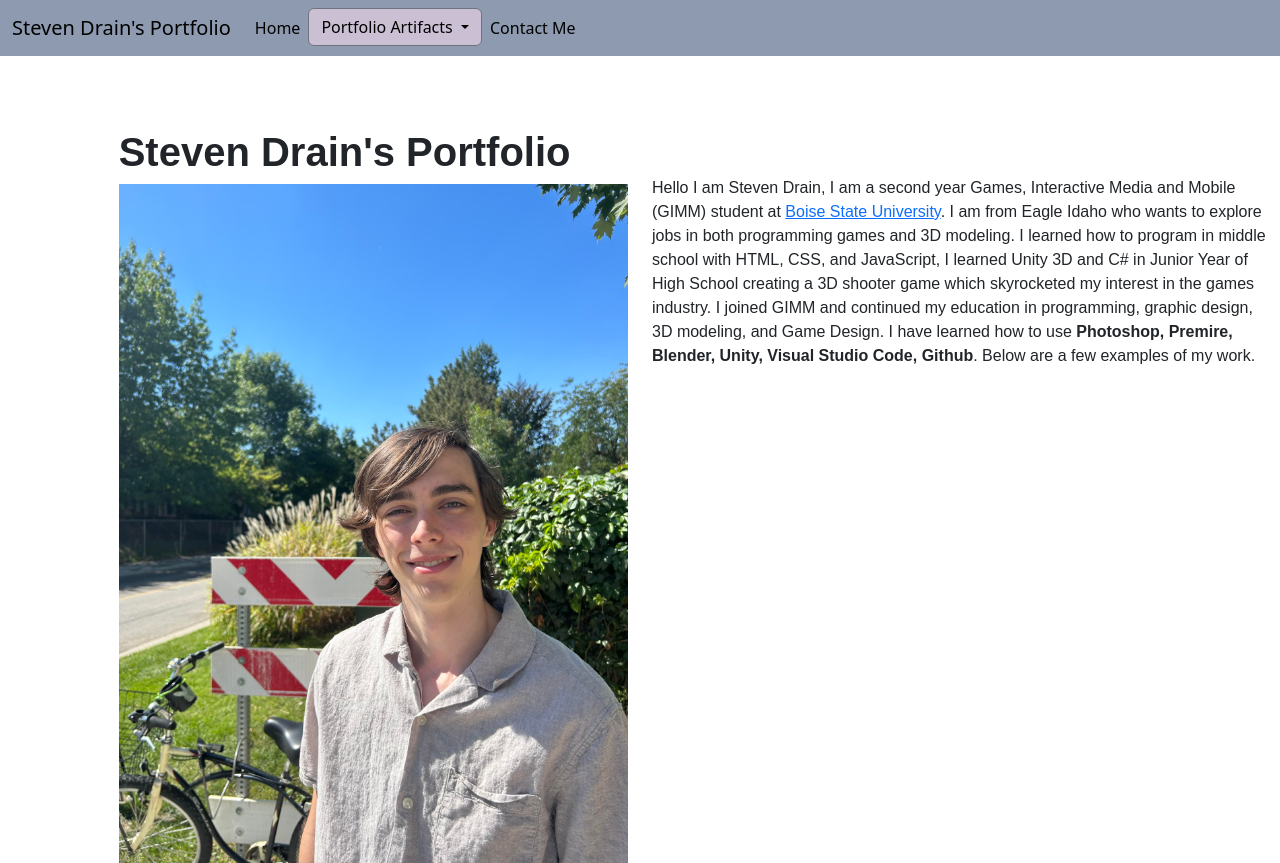
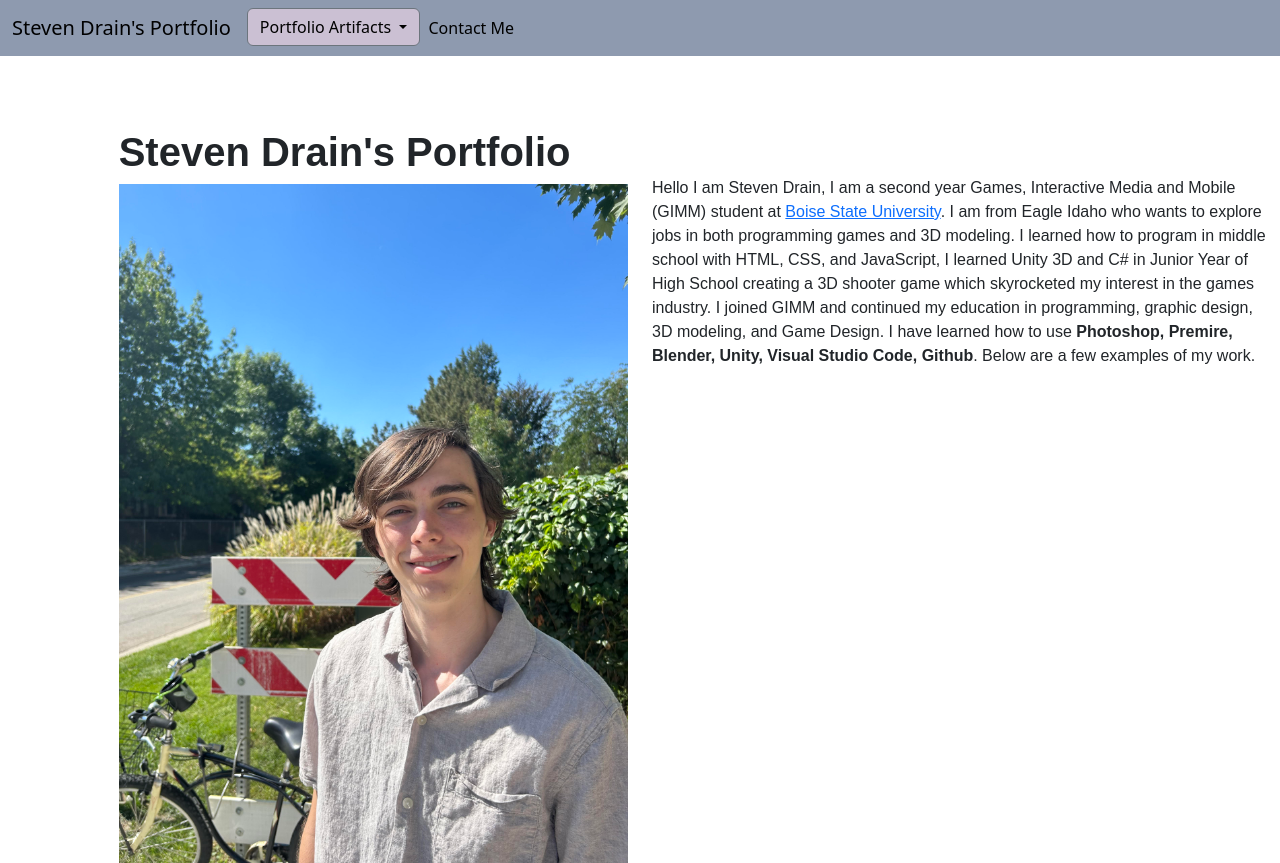
Before and after one commit to StevenDrain/StevenDrain.github.io, a plain HTML site: page index.html in a window 1280 px wide. Shown: the top 863 px of the page. Drawn offline with nearby package versions, Linux system fonts and the light colour scheme; a script that the page names is missing.

Commit message:
got rid of home link

```diff
--- a/index.html
+++ b/index.html
@@ -47,9 +47,7 @@
                     </button>
                     <div class="collapse navbar-collapse" id="navbarNavDropdown">
                         <ul class="navbar-nav">
-                            <li class="nav-item">
-                                <a class="nav-link active" aria-current="page" href="#">Home</a>
-                            </li>
+
                             <div class="dropdown-center">
                                 <button class="btn btn-secondary dropdown-toggle" type="button" data-bs-toggle="dropdown"
                                     aria-expanded="false" style="color: black;">
```
